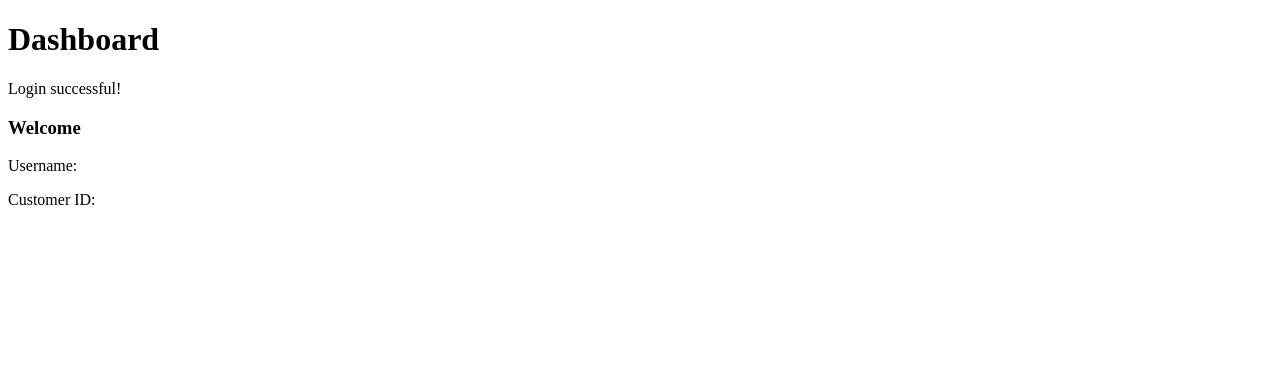
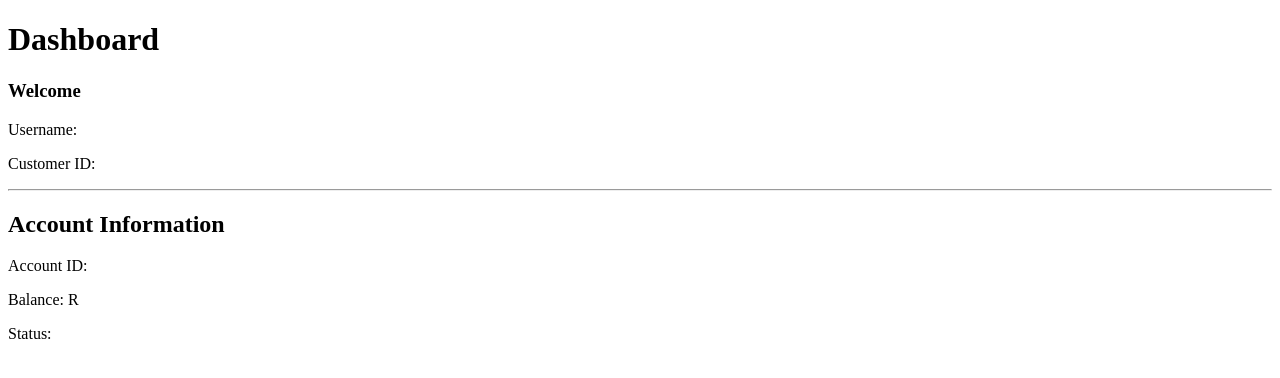
Before and after one commit to landezubenathi/banking-system, a React (Vite) app in the folder frontend/: page /dashboard in a window 1280 px wide. Shown: the top 378 px of the page. Built offline with nearby package versions, Linux system fonts and the light colour scheme.

Commit message:
ModifiedDashBoard

```diff
--- a/frontend/src/pages/Dashboard.jsx
+++ b/frontend/src/pages/Dashboard.jsx
@@ -1,24 +1,53 @@
+import { useEffect, useState } from "react";
+import API from "../services/api";
+
 function Dashboard() {
+  const user = JSON.parse(localStorage.getItem("user"));
 
-  const user = JSON.parse(
-    localStorage.getItem("user")
-  );
+  const [account, setAccount] = useState(null);
+
+  useEffect(() => {
+    loadAccount();
+  }, []);
+
+  const loadAccount = async () => {
+    try {
+      const response = await API.get(
+        `/accounts/${user.customer_id}`
+      );
+
+      if (response.data.length > 0) {
+        setAccount(response.data[0]);
+      }
+    } catch (error) {
+      console.error(error);
+    }
+  };
 
   return (
     <div>
       <h1>Dashboard</h1>
-      <p>Login successful!</p>
 
-      <h3>
-        Welcome {user?.full_name}
-      </h3>
+      <h3>Welcome {user?.full_name}</h3>
+
+      <p>Username: {user?.username}</p>
+
+      <p>Customer ID: {user?.customer_id}</p>
+
+      <hr />
+
+      <h2>Account Information</h2>
 
       <p>
-        Username: {user?.username}
+        Account ID: {account?.account_id}
       </p>
 
       <p>
-        Customer ID: {user?.customer_id}
+        Balance: R {account?.balance}
+      </p>
+
+      <p>
+        Status: {account?.status}
       </p>
     </div>
   );
```
